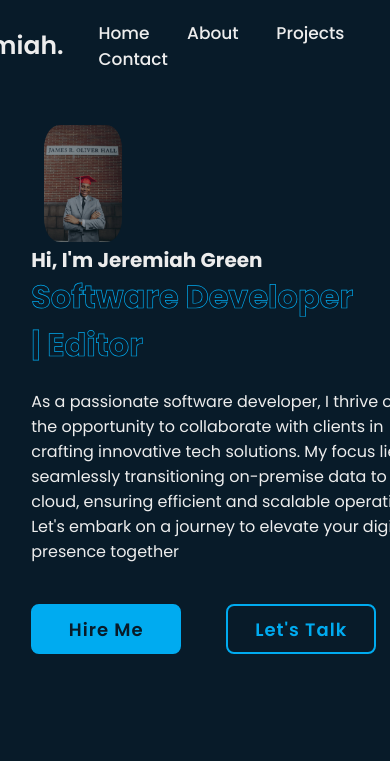
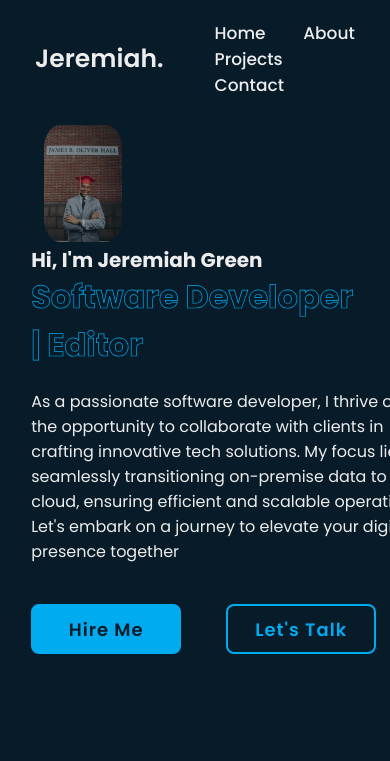
Before and after one commit to Jeremgrr/myPortfolio, a plain HTML site: page myPortfolio/index.html in a window 390 px wide. Shown: the top 761 px of the page. Drawn offline with nearby package versions, Linux system fonts and the light colour scheme.

Commit message:
attempting to readjust the navbar

```diff
--- a/myPortfolio/css/style.css
+++ b/myPortfolio/css/style.css
@@ -327,7 +327,7 @@ section {
 /*Adjustments to sizes for Mobile Use*/
 @media(max-width: 700px){
     .logo{
-        margin-left: -100px;
+        width: 100%;
     }
     .home-content h1{
     font-size: 20px;
```
